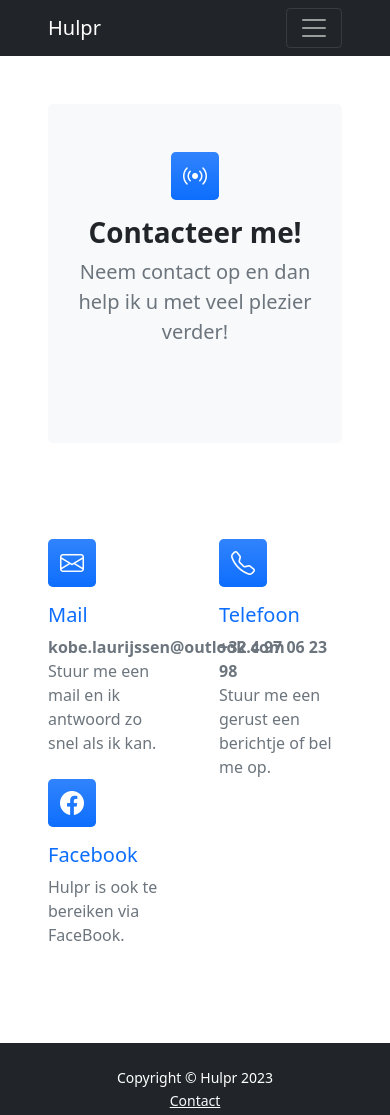
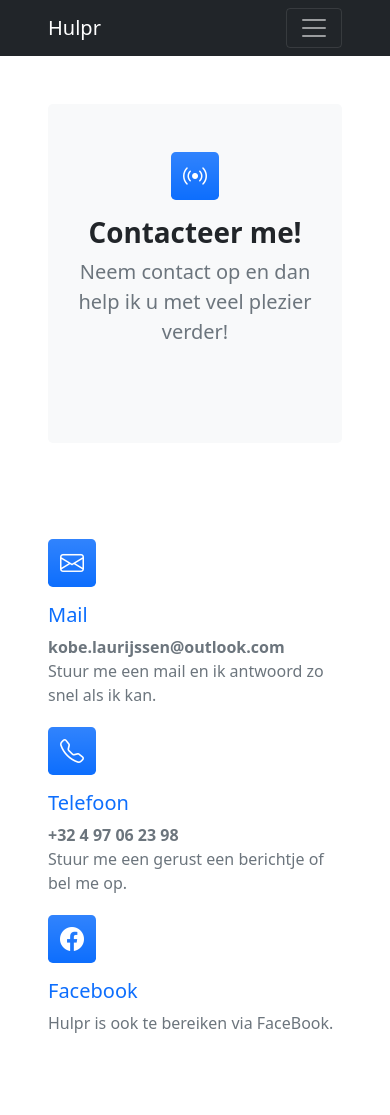
Before and after one commit to KobeLaurijssen/hulpr.github.io, a plain HTML site: page contact.html in a window 390 px wide. Shown: the top 1115 px of the page. Drawn offline with nearby package versions, Linux system fonts and the light colour scheme.

Commit message:
Version 1.0 done

```diff
--- a/contact.html
+++ b/contact.html
@@ -12,6 +12,7 @@
     <link href="https://cdn.jsdelivr.net/npm/bootstrap-icons@1.5.0/font/bootstrap-icons.css" rel="stylesheet"/>
     <!-- Core theme CSS (includes Bootstrap)-->
     <link href="css/styles.css" rel="stylesheet"/>
+    <link href="css/CustomStyle.css" rel="stylesheet" />
 </head>
 <body class="d-flex flex-column">
 <main class="flex-shrink-0">
@@ -29,7 +30,6 @@
                     <li class="nav-item"><a class="nav-link" href="about.html">Over mij</a></li>
                     <li class="nav-item"><a class="nav-link active" href="contact.html">Contact</a></li>
                     <li class="nav-item"><a class="nav-link" href="pricing.html">Prijzen</a></li>
-                    <li class="nav-item"><a class="nav-link" href="faq.html">Veelgestelde vragen</a></li>
                 </ul>
             </div>
         </div>
@@ -50,27 +50,27 @@
             </div>
             <!-- Contact cards-->
             <div class="row gx-5 row-cols-2 row-cols-lg-4 py-5 offset-md-3">
-                <div class="col">
-                    <a href="mailto: kobe.laurijssen@outlook.com" style="text-decoration: none">
-                        <div class="feature bg-primary bg-gradient text-white rounded-3 mb-3"><i
+                <div class="col contactCard ">
+                    <a class="aContact" href="mailto: kobe.laurijssen@outlook.com" style="text-decoration: none">
+                        <div class="feature bg-primary bg-gradient text-white rounded-3 mb-3 logoContact"><i
                                 class="bi bi-envelope"></i></div>
                         <div class="h5 mb-2">Mail</div>
                         <p class="text-muted mb-0 fw-bolder">kobe.laurijssen@outlook.com</p>
                         <p class="text-muted mb-0">Stuur me een mail en ik antwoord zo snel als ik kan.</p>
                     </a>
                 </div>
-                <div class="col">
-                    <a href="tel: 32497062398" style="text-decoration: none">
-                        <div class="feature bg-primary bg-gradient text-white rounded-3 mb-3"><i
+                <div class="col contactCard  ">
+                    <a class="aContact" href="tel: 32497062398" style="text-decoration: none">
+                        <div class="feature bg-primary bg-gradient text-white rounded-3 mb-3 logoContact"><i
                                 class="bi bi-telephone"></i></div>
                         <div class="h5">Telefoon</div>
                         <p class="text-muted mb-0 fw-bolder">+32 4 97 06 23 98</p>
                         <p class="text-muted mb-0">Stuur me een gerust een berichtje of bel me op.</p>
                     </a>
                 </div>
-                <div class="col">
-                    <a href="https://www.facebook.com/HulprComputerHulp" target="_blank" style="text-decoration: none">
-                        <div class="feature bg-primary bg-gradient text-white rounded-3 mb-3"><i
+                <div class="col contactCard  ">
+                    <a class="aContact" href="https://www.facebook.com/HulprComputerHulp" target="_blank" style="text-decoration: none">
+                        <div class="feature bg-primary bg-gradient text-white rounded-3 mb-3 logoContact"><i
                                 class="bi bi-facebook"></i></div>
                         <div class="h5 mb-2">Facebook</div>
                         <p class="text-muted mb-0">Hulpr is ook te bereiken via FaceBook.</p>
--- /dev/null
+++ b/css/CustomStyle.css
@@ -0,0 +1,12 @@
+@media only screen and (max-width: 600px){
+    .contactCard{
+        width: fit-content;
+        margin-bottom: 20px;
+    }
+
+}
+.logoContact{
+}
+
+.aContact{
+}
```
Also changed, not shown: about.html (+0 -1 lines), faq.html (+0 -1 lines), index.html (+0 -1 lines), pricing.html (+0 -1 lines).
